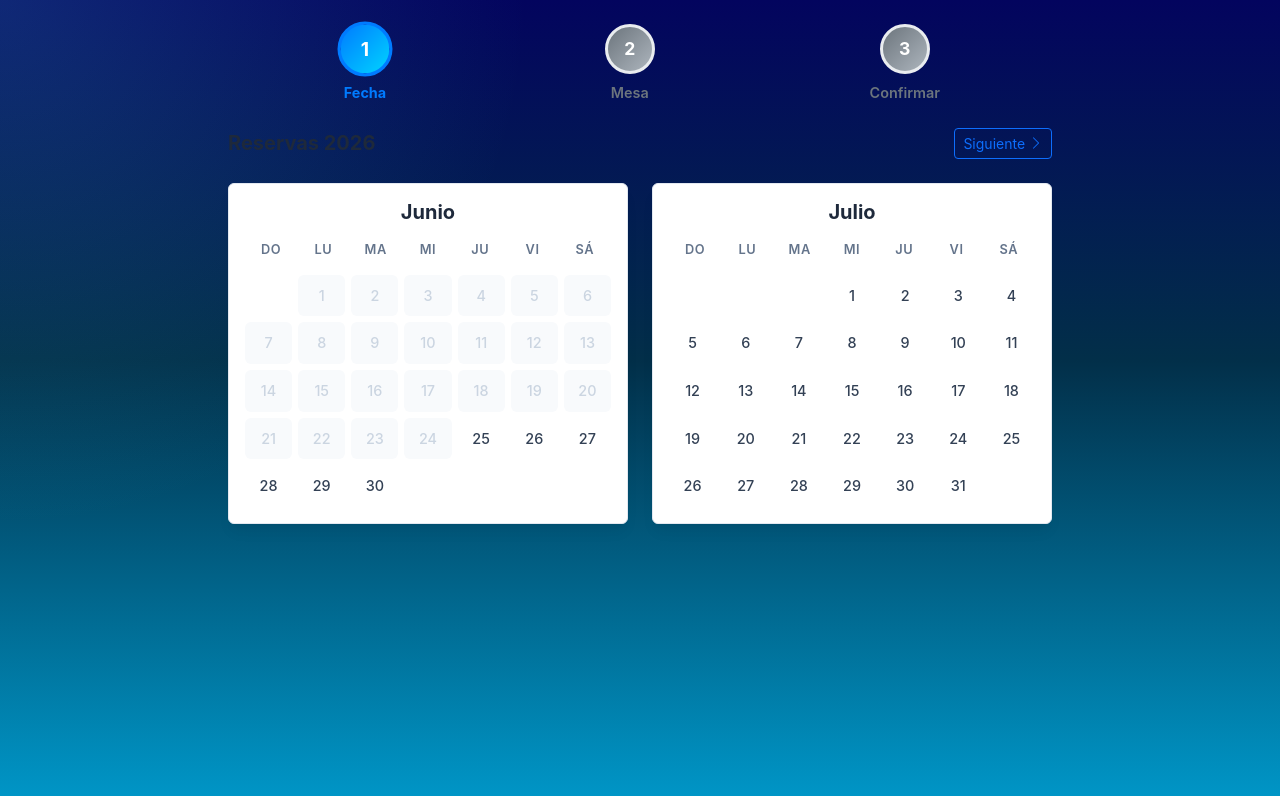
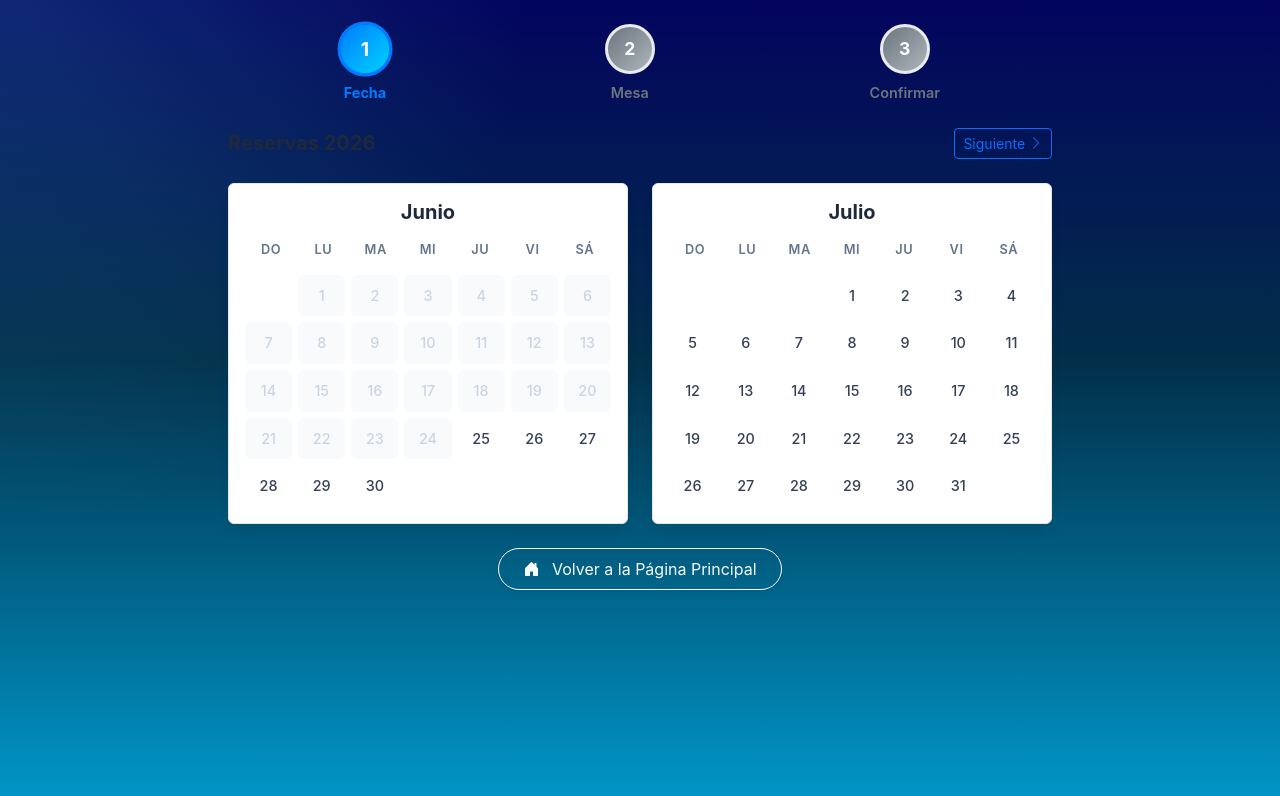
Before and after one commit to Armando-Zav/Proyecto-Real-Pez, a website: page reservacion.html in a window 1280 px wide. Drawn offline with nearby package versions, Linux system fonts and the light colour scheme; no server answers.

Commit message:
Implementacion de boton para volver a la pagina principal en wizard 1

```diff
--- a/js/reservacion.js
+++ b/js/reservacion.js
@@ -772,3 +772,8 @@ function deshabilitarTodasLasMesas(piso) {
         });
     }
 }
+
+document.getElementById('btnVolverPrincipal').addEventListener('click', function() {
+    // Cambia 'index.html' por la ruta exacta de tu pantalla principal de cara al cliente
+    window.location.href = 'index.html';
+});
--- a/reservacion.html
+++ b/reservacion.html
@@ -90,6 +90,12 @@
                                             </div>
                                             <div class="days-grid" id="days-grid-2"></div>
                                         </div>
+                                    </div>
+                                    <div class="text-center mt-4">
+                                        <button type="button" id="btnVolverPrincipal"
+                                            class="btn btn-outline-light rounded-pill px-4 py-2 shadow-sm">
+                                            <i class="bi bi-house-door-fill me-2"></i> Volver a la Página Principal
+                                        </button>
                                     </div>
                                 </div>
                             </div>
@@ -444,16 +450,13 @@
                     <div id="carruselTerraza" class="carousel slide" data-bs-ride="carousel">
                         <div class="carousel-inner">
                             <div class="carousel-item active">
-                                <img src="assets/img/terraza1.jpg" class="d-block w-100"
-                                    alt="Terraza 1">
+                                <img src="assets/img/terraza1.jpg" class="d-block w-100" alt="Terraza 1">
                             </div>
                             <div class="carousel-item">
-                                <img src="assets/img/terraza2.jpg" class="d-block w-100"
-                                    alt="Terraza 2">
+                                <img src="assets/img/terraza2.jpg" class="d-block w-100" alt="Terraza 2">
                             </div>
                             <div class="carousel-item">
-                                <img src="assets/img/terraza3.avif" class="d-block w-100"
-                                    alt="Terraza 3">
+                                <img src="assets/img/terraza3.avif" class="d-block w-100" alt="Terraza 3">
                             </div>
                         </div>
 
```
